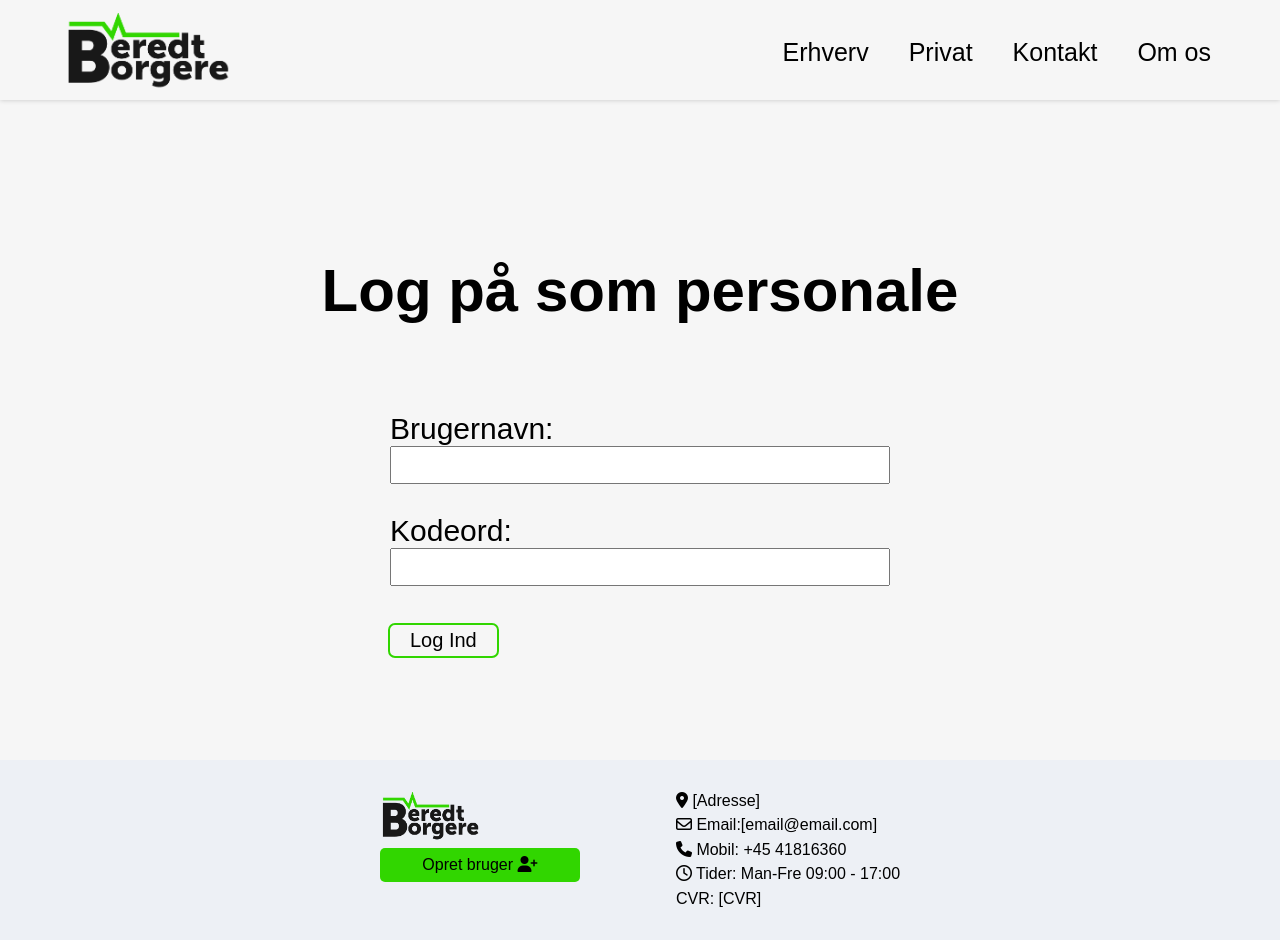
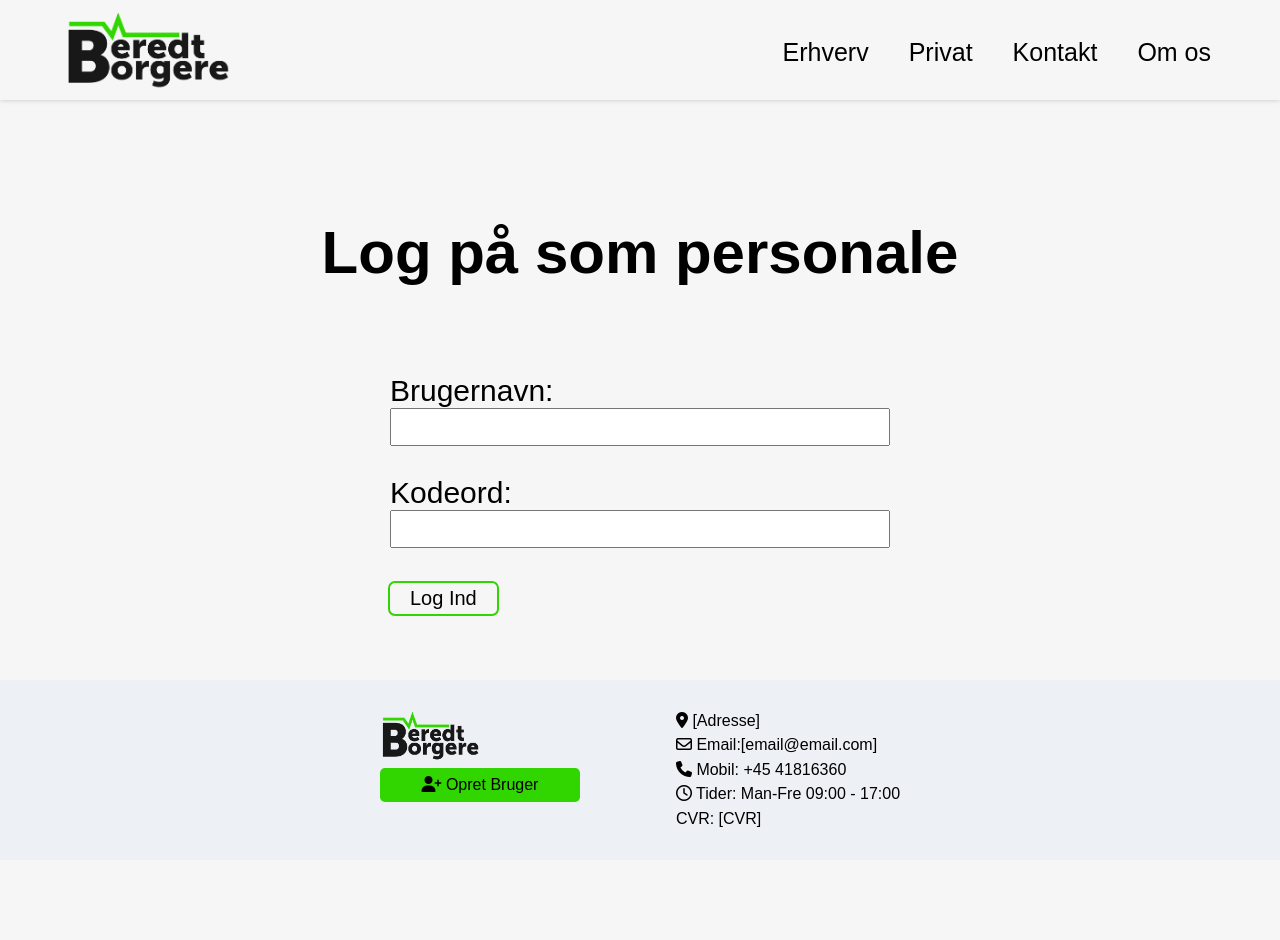
Before and after one commit to First-aid-website/Exam-project-spring-2024, a plain HTML site: page public/html/login.html in a window 1280 px wide. After the commit the page ends 860 px from the top, so only its background shows below. Drawn offline with Linux system fonts and the light colour scheme.

Commit message:
Small corrections to previous commit's styling
- Fixed small css things

```diff
--- a/public/html/login.html
+++ b/public/html/login.html
@@ -59,7 +59,7 @@
     <footer>
         <div class="footerSection">
             <img src="/public/media/beredtLogo_Dark.webp" alt="Logo for Beredt Borger" class="companyLogo" width="100" height="50">
-            <a href="/public/html/signup.html" id="signUp" class="logInBtn">Opret bruger <i class="fas fa-user-plus"></i></a>
+            <a href="/public/html/signup.html" id="signUp" class="logInBtn"><i class="fas fa-user-plus"></i> Opret Bruger</a>
         </div>
         <ul class="footerSection" id="kontakt">
             <li><i class="fas fa-map-marker-alt"></i> [Adresse]</li>
--- a/public/styles/styles.css
+++ b/public/styles/styles.css
@@ -322,7 +322,7 @@ h1 {
 }
 
 .loginForm {
-    width: 100%;
+    width: 90%;
     max-width: 500px;
     display: flex;
     flex-direction: column;
@@ -340,9 +340,11 @@ h1 {
     width: fit-content;
     font-size: 20px;
     border: none;
-    border-radius: 5px;
     padding: .2em 1em;
-    margin-block: 1.2em 0;
+    margin-block: 1em 0;
+}
+#createUserSection, #loginSection {
+    height: 85dvh;
 }
 
 footer {
```
Also changed, not shown: public/html/signup.html (+1 -1 lines).
